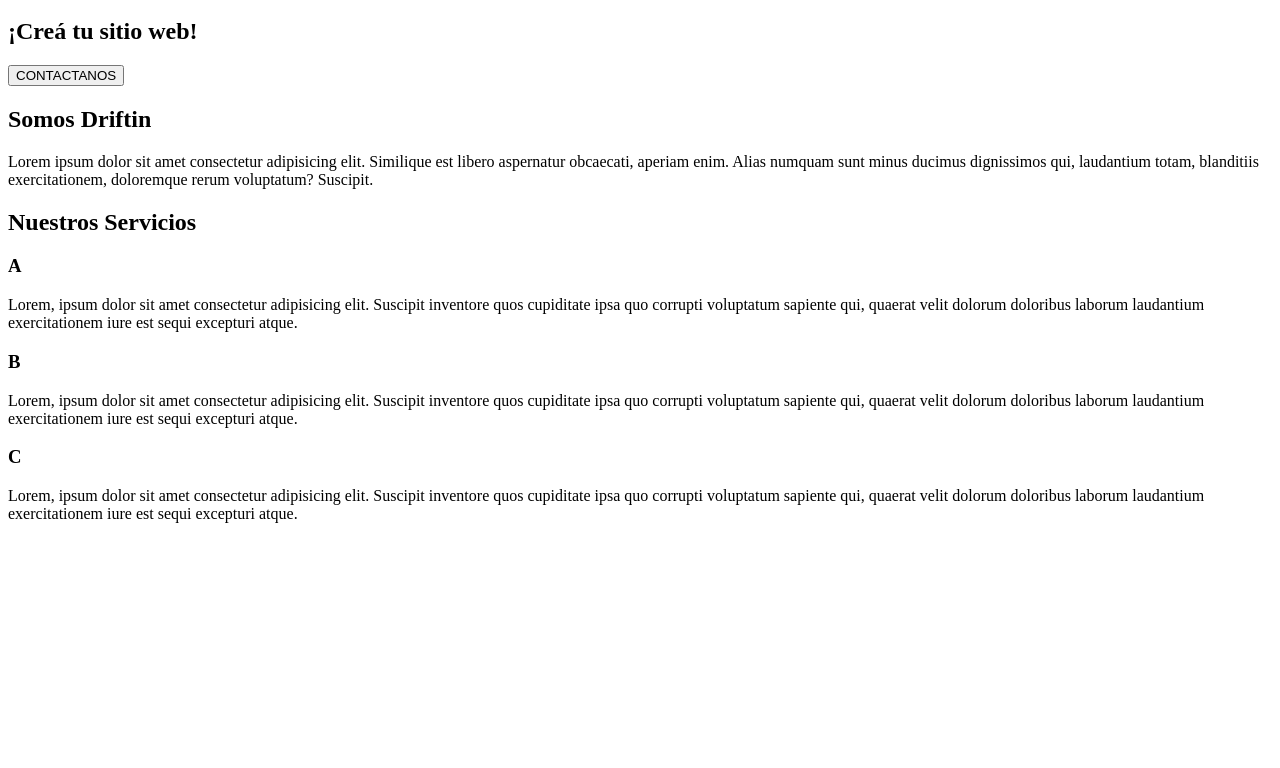
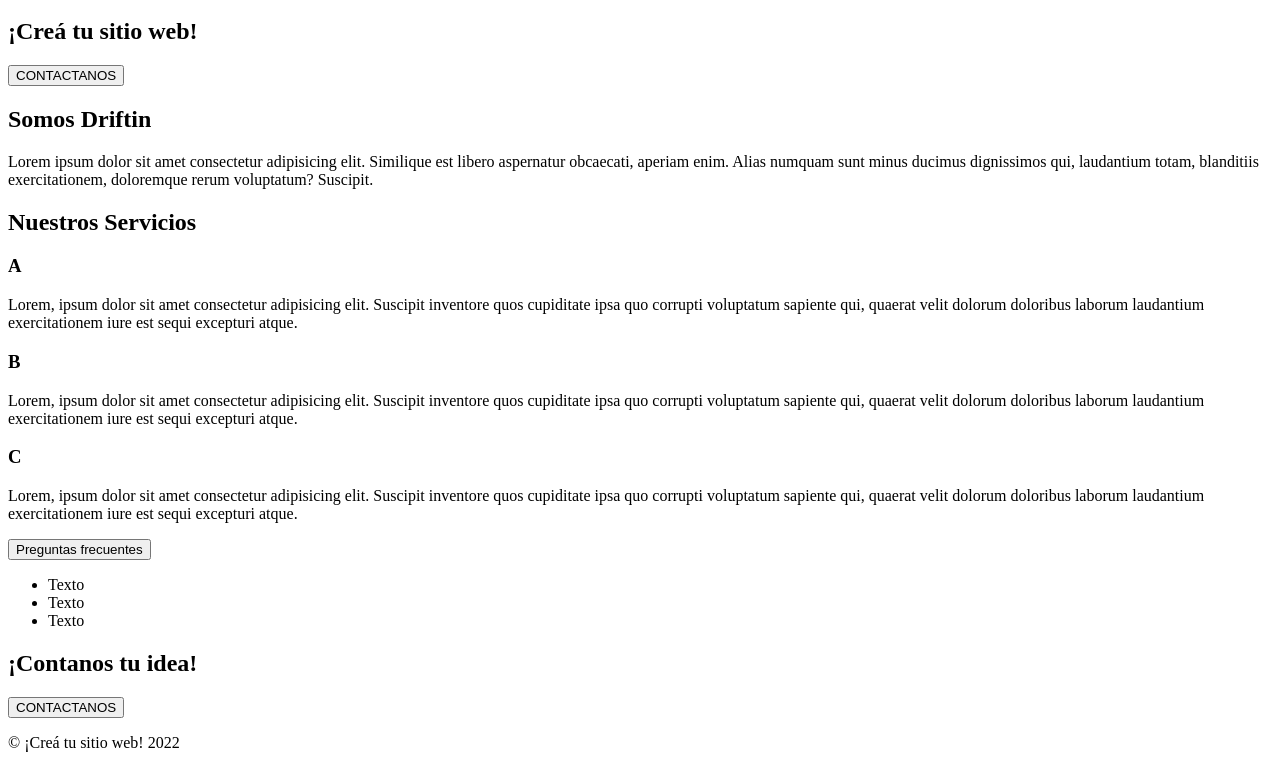
Before and after one commit to wikonarider/driftin-html-css, a plain HTML site: page index.html in a window 1280 px wide. Shown: the part 70-838 px from the top of the page. Before the commit the page ends 800 px from the top, so only its background shows below. Drawn offline with Linux system fonts and the light colour scheme.

Commit message:
html(add sections)

```diff
--- a/index.html
+++ b/index.html
@@ -8,6 +8,7 @@
     <link rel="stylesheet" href="index.css">
 </head>
 <body>
+        <!-- START HEADER SECTION -->
     <header>
         <div class="container">
             <p class="logo">¡Creá tu sitio web!</p>
@@ -18,6 +19,7 @@
             </nav>
         </div>
     </header>
+        <!-- END HEADER SECTION -->
         <!-- START HERO SECTION -->
     <section id="hero">
         <h1>¡Creá tu sitio web!</h1>
@@ -34,8 +36,9 @@
         </div>
     </section>
         <!-- END HERO SECTION -->
-    <!-- START SERVICES SECTION -->
+        <!-- START SERVICES SECTION -->
     <section id="nuestros-servicios">
+        <div class="container">
             <h2>Nuestros Servicios</h2>
             <div class="carta">
                 <h3>A</h3>
@@ -48,8 +51,34 @@
             <div class="carta">
                 <h3>C</h3>
                 <p>Lorem, ipsum dolor sit amet consectetur adipisicing elit. Suscipit inventore quos cupiditate ipsa quo corrupti voluptatum sapiente qui, quaerat velit dolorum doloribus laborum laudantium exercitationem iure est sequi excepturi atque.</p>
+                <button>Preguntas frecuentes</button>
+            </div>
+        </div>
+        </section>
+        <!-- END SERVICES SECTION -->
+        <!-- START CARACTERISTICAS SECTION -->
+        <section id="caracteristicas">
+            <div class="container">
+                <ul>
+                    <li>Texto</li>
+                    <li>Texto</li>
+                    <li>Texto</li>
+                </ul>
             </div>
         </section>
-          <!-- END SERVICES SECTION -->
-</body>
+        <!-- END CARACTERISTICAS SECTION -->
+        <!-- START CONTACTANOS SECTION -->
+        <section id="contactanos">
+            <h2>¡Contanos tu idea!</h2>
+            <button>CONTACTANOS</button>
+        </section>
+        <!-- END CONTACTANOS SECTION -->
+        <!-- START FOOTER SECTION -->
+        <footer>
+            <div class="container">
+                <p>&copy; ¡Creá tu sitio web! 2022</p>
+            </div>
+        </footer>
+        <!-- END FOOTER SECTION -->
+    </body>
 </html>
```
